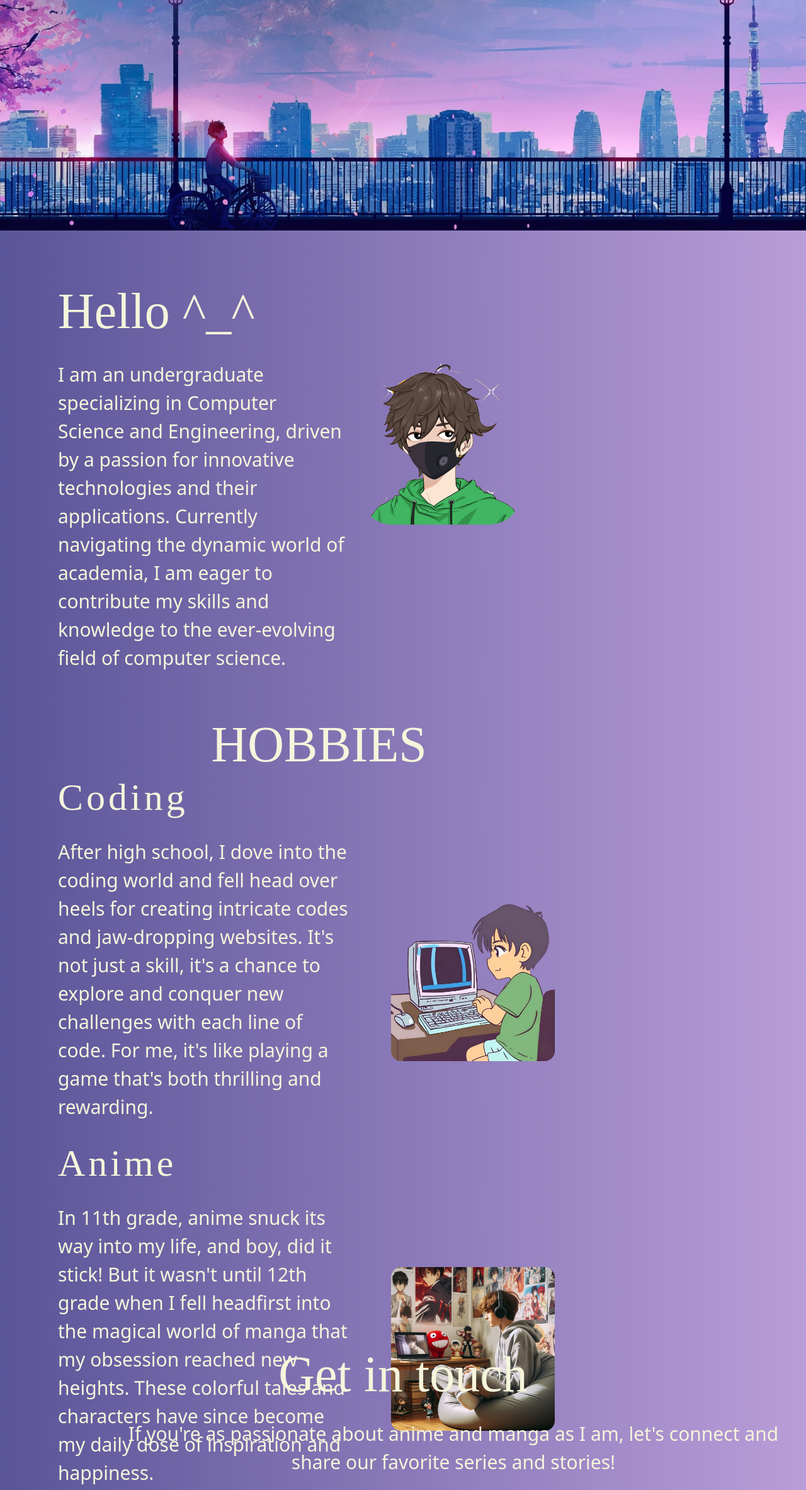
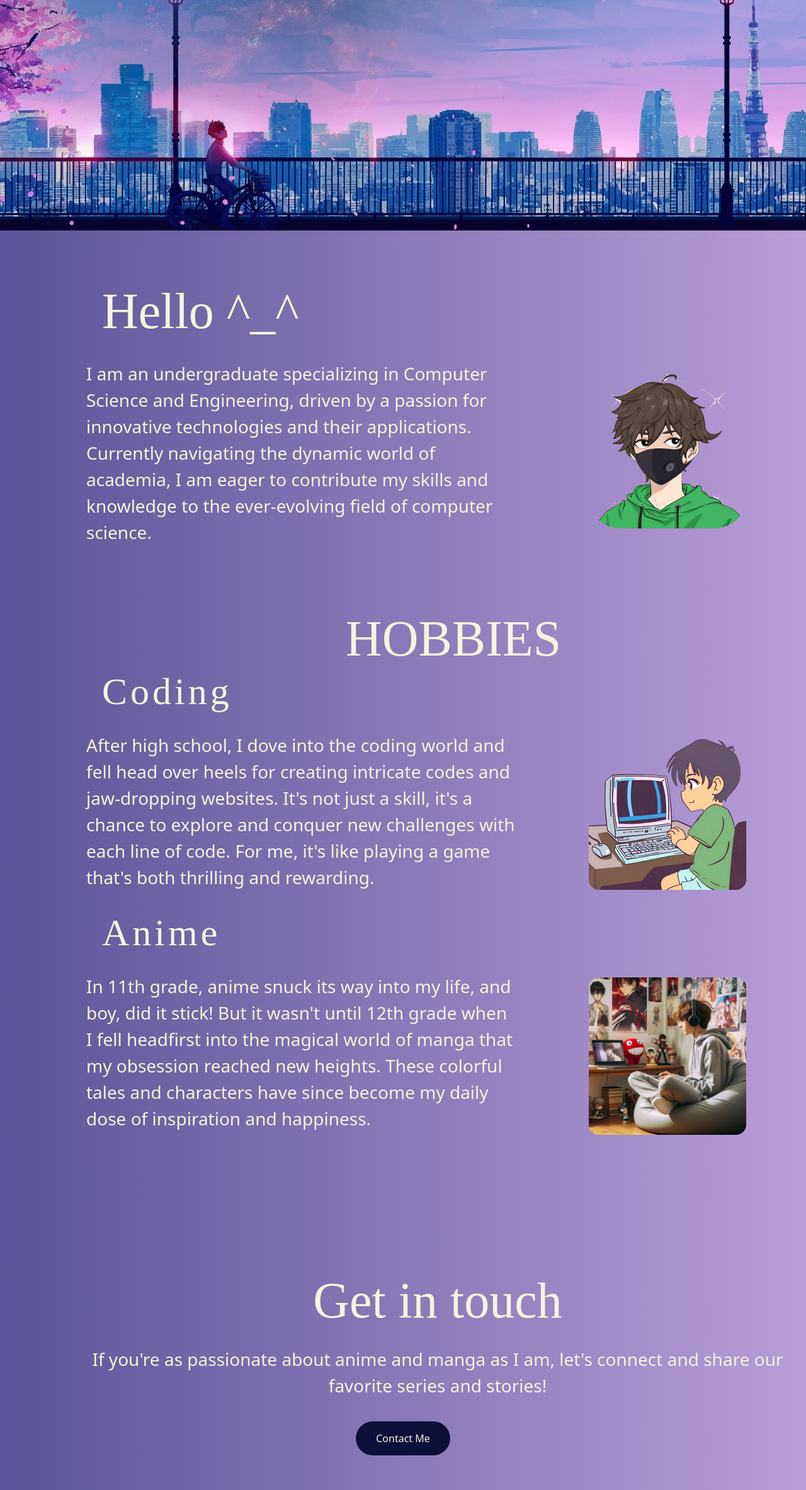
Before and after one commit to shanmuka7482/Portfolio, a plain HTML site: page index.html in a window 1280 px wide. Shown: the part 434-2800 px from the top of the page at 63% size. Drawn offline with nearby package versions, Linux system fonts and the light colour scheme; a web font is replaced by a local one.

Commit message:
Update style.css

```diff
--- a/style.css
+++ b/style.css
@@ -11,7 +11,6 @@ html,body{
     background-size: cover;
     height: 100vh;
     width: 100vw;
-
 }
 .main>.container{
     display: flex;
@@ -31,7 +30,7 @@ h1,h2{
     color: #f5f5dc;
 }
 .main h2{
-    font-size: 30px;
+    font-size: 35px;
     font-weight: 300;
     letter-spacing: 3px;
     position: relative;
@@ -40,34 +39,27 @@ h1,h2{
 }
 .intro{
     margin-top: 80px;
-    display: grid;
-    grid-template-columns: 1fr 0.5fr;
-    grid-template-rows: 0.1fr 0.5fr;
-    gap: 20px;
-    place-items: center;
 }
 .intro img{
-    grid-area:1/2/3/3;
-    height: 260px;
-    width: 260px;
+    height: 250px;
+    width: 250px;
     margin-top: 25px;
+    margin: 0 auto;
 }
 p{
-    margin-left: 80px;
-    font-size: 30px;
+    margin-left: 55px;
+    font-size: 28px;
     color: #f5f5dc;
     font-weight: 100;
+    margin-bottom: 20px;
 }
 .intro p{
     text-align:left;
-    grid-area: 2/1/3/2;
-    height: 250px;
     margin-top: 30px;
 }
 .intro h2{
     top: 0px;
     margin-left: 80px;
-    grid-area:1/1/2/2;
     font-size: 80px;
     font-family: Playlist-Script;
     text-align: left;
@@ -75,13 +67,8 @@ p{
 }
 .skills {
     margin-top: 80px;
-    display: grid;
-    grid-template-columns: 1fr 0.5fr;
-    grid-template-rows: 0.1fr 100px 1fr 100px 1fr;
-    height: 800px;
 }
 .skills h2{
-    grid-area: 1/1/2/3;
     text-transform:uppercase;
     margin-left: 80px;
     font-size: 80px;
@@ -90,7 +77,6 @@ p{
     font-family: Playlist-Script;
 }
 .coding {
-    grid-area: 2/1/2/2;
     color: #f5f5dc;
     font-size: 60px;
     font-family: Playlist-Script;
@@ -99,19 +85,20 @@ p{
     margin-left: 80px;
 }
 .para1{
-    grid-area: 3/1/4/2;
     margin-top: 20px;
     margin-bottom: 20px;
     text-align: left ;
 }
 .coding-container{
-    grid-area: 2/2/4/4;
     display: flex;
     justify-content: center;
     align-items: center;
 }
+.coding-container>img{
+    margin-left: 80px;
+    margin-right: 0px;
+}
 .anime{
-    grid-area: 4/1/5/2;
     letter-spacing: 5px;
     text-transform: capitalize;
     color: #f5f5dc;
@@ -124,45 +111,30 @@ p{
     margin-left: 80px;
 }
 .para2{
-    grid-area: 5/1/6/2;
     margin-top: 20px;
     margin-bottom: 20px;
     text-align: left ;
 }
-.anime-container{
-    grid-area: 4/2/6/6;
-    display: flex;
-    justify-content: center;
-    align-items: center;
-}
 .skills img{
-    height: 260px;
-    width: 260px;
+    height: 250px;
+    width: 250px;
 }
 .touch{
     margin-top: 200px;
     height: 400px;
-    display: flex;
-    flex-direction: column;
-    align-content: center;
-    gap: 30px;
 }
 .touch h2,p{
     color: #f5f5dc;
-    text-align: center;
 }
 .touch h2{
     font-size: 80px;
     font-family: Playlist-Script;
-}
-.touch>p{
-    margin-top: 30px;
+    margin-left: 55px;
 }
 .container1{
     display: flex;
     justify-content: center;
     align-items: center;
-    height: 100px;
 }
 button{
     background-color: #0d0f3b;
@@ -175,22 +147,12 @@ button{
     font-size: 16px;
     border-radius: 30px;
 }
-.Projects{
-    display: grid;
-    grid-template-columns: 1fr 1fr;
-    grid-template-rows: 0.3fr 1fr;
-    place-items: center;
-    height: 500px;
-}
-.Projects>h2{
-    grid-column: span 2;
-    text-align: center;
+.Projects h2{
     font-family: Playlist-Script;
     font-size: 60px;
     color: #f5f5dc;
 }
 .Projects img{
-    grid-area: 2/1/3/2;
     height: 260px;
     width: 260px;
     border: 1px solid black;
```
